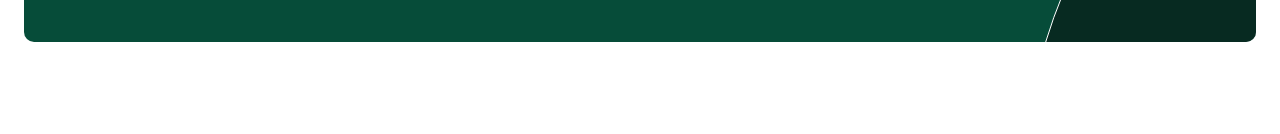
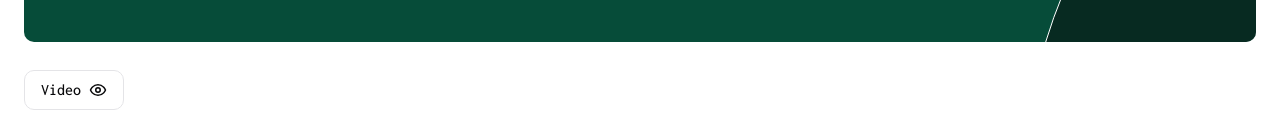
Before and after one commit to SebastienLaurentt/MoniPost, a Next.js app: page / in a window 1280 px wide. Shown: the part 666-800 px from the top of the page. Built offline with nearby package versions, Linux system fonts and the light colour scheme.

Commit message:
implement video modal

```diff
--- a/app/layout.tsx
+++ b/app/layout.tsx
@@ -1,5 +1,6 @@
 import Footer from "@/components/Footer";
 import Header from "@/components/Header";
+import VideoModal from "@/components/VideoModal";
 import { incosolata } from "@/lib/font";
 import { Metadata } from "next";
 import "./globals.css";
@@ -42,7 +43,10 @@ export default function RootLayout({
       </head>
       <body className={`${incosolata} flex flex-col `}>
         <Header />
-        <div className="flex-1">{children}</div>
+        <div className="flex-1">
+          <VideoModal />
+          {children}
+        </div>
         <Footer />
       </body>
     </html>
--- /dev/null
+++ b/components/VideoModal.tsx
@@ -0,0 +1,49 @@
+"use client";
+
+import { Eye, X } from "lucide-react";
+import { useState } from "react";
+import { createPortal } from "react-dom";
+import { Button } from "./ui/button";
+
+const VideoModal = () => {
+  const [isOpen, setIsOpen] = useState(false);
+
+  const openModal = () => {
+    setIsOpen(true);
+  };
+
+  const closeModal = () => {
+    setIsOpen(false);
+  };
+
+  return (
+    <>
+      <Button
+        onClick={openModal}
+        className=" fixed bottom-0 left-2 z-50 w-[100px] space-x-2 border hover:bg-primary hover:text-secondary-foreground md:left-6 xl:bottom-6 "
+      >
+        <span>Video</span> <Eye />
+      </Button>
+
+      {isOpen &&
+        createPortal(
+          <div className="fixed inset-0 z-10 flex items-center justify-center bg-black">
+            <div className="relative w-4/5 max-w-3xl overflow-hidden rounded-lg bg-white">
+              <button
+                onClick={closeModal}
+                className="absolute right-2 top-2 z-20 text-white"
+              >
+                <X />
+              </button>
+              <video controls autoPlay className="w-full">
+                <source src="../videos/HeroVid.mp4" type="video/mp4" />
+              </video>
+            </div>
+          </div>,
+          document.body
+        )}
+    </>
+  );
+};
+
+export default VideoModal;
```
